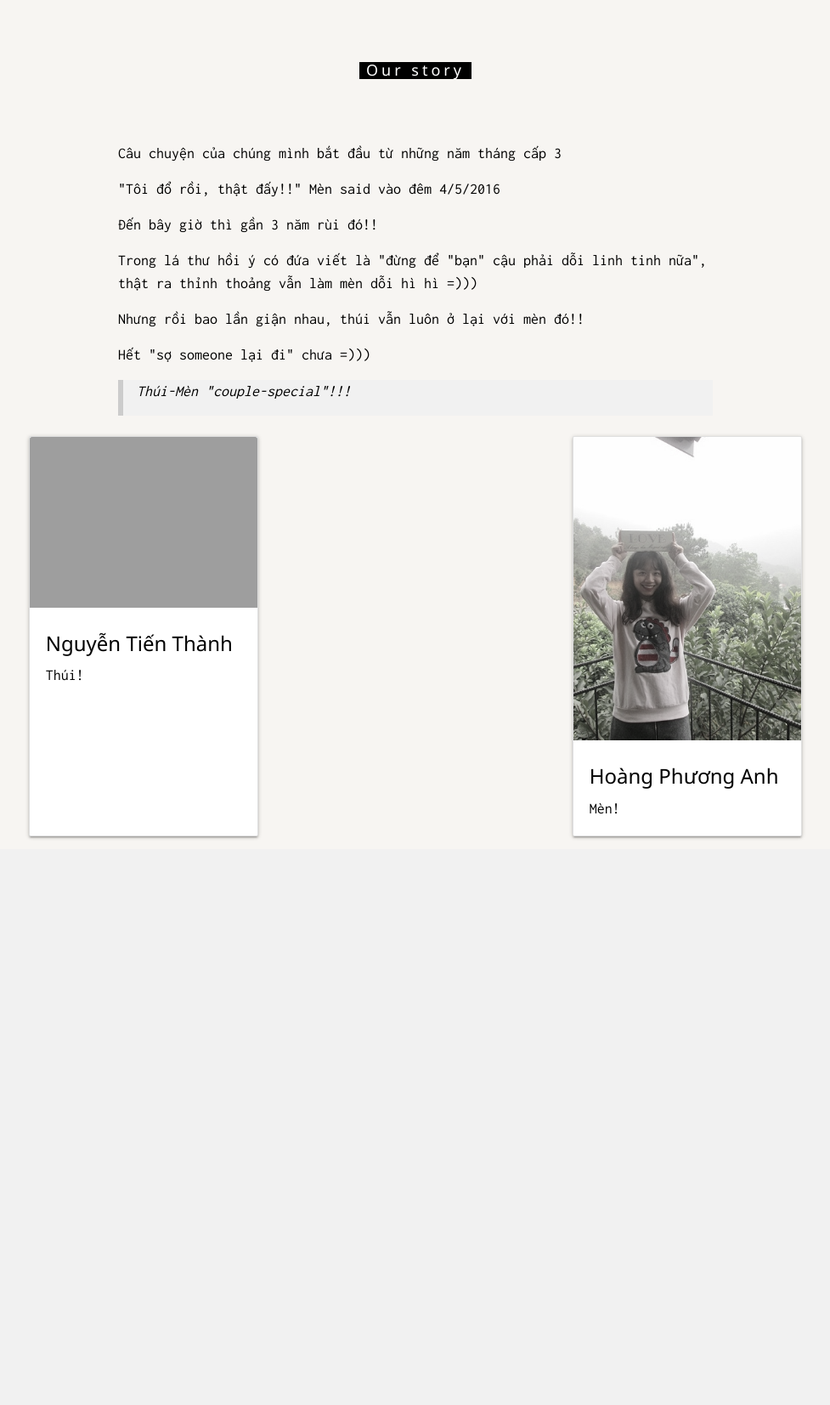
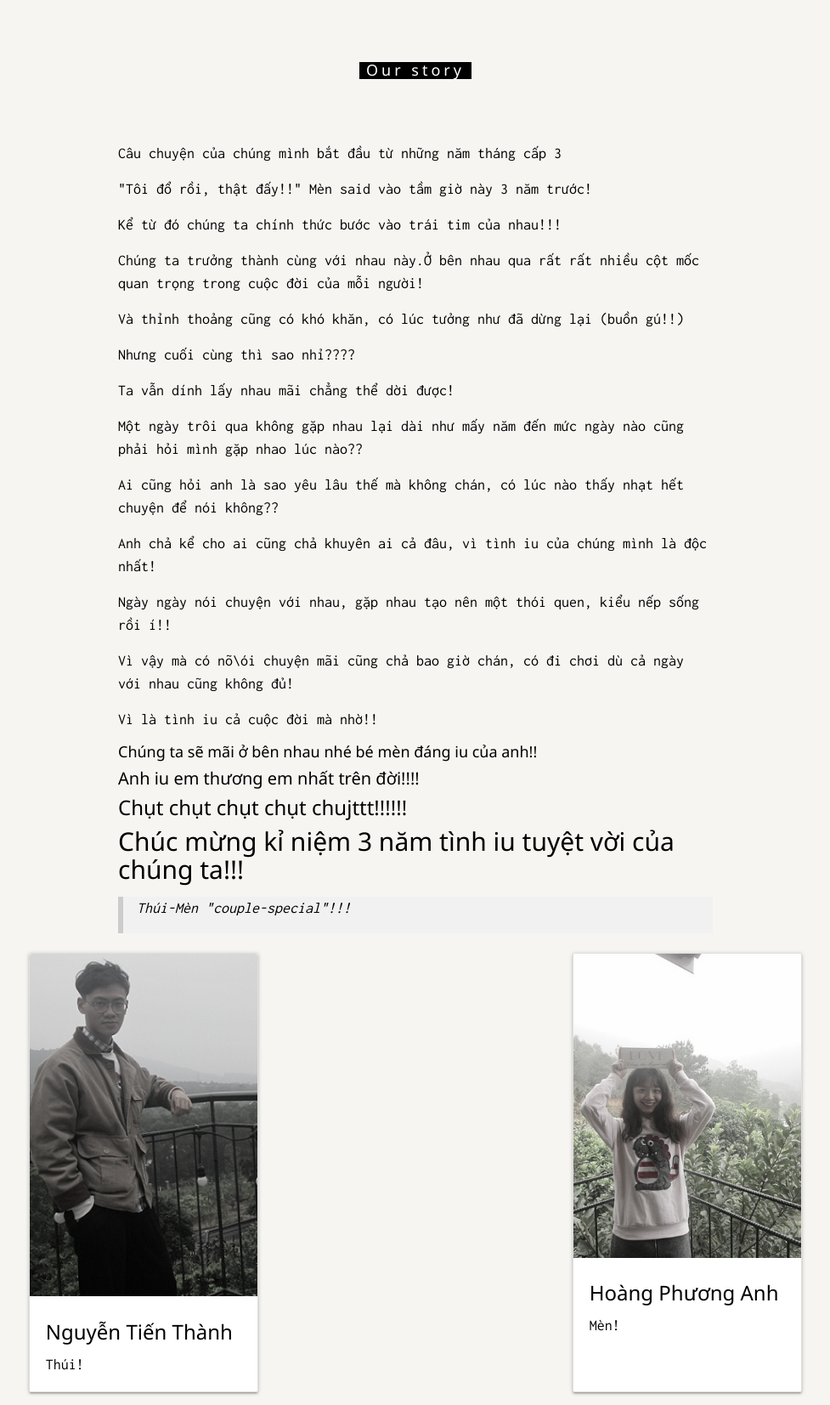
Before and after one commit to paty0504/menprj, a Python web app: template templates/index.html in a window 1280 px wide. Shown: the part 601-2254 px from the top of the page at 85% size, without its empty margins (151-1128 px from the left). Before the commit the page ends 1588 px from the top, so only its background shows below. Run offline with Jinja, Linux system fonts and the light colour scheme; the template is opened without the code that fills it, so the values that code supplies are empty; some libraries are stand-ins or nearby versions; some web fonts are replaced; grey boxes are pictures that could not be loaded.

Commit message:
updateContent

```diff
--- a/templates/index.html
+++ b/templates/index.html
@@ -63,13 +63,23 @@ body, html {
   <div class="w3-content" style="max-width:700px">
     <h5 class="w3-center w3-padding-64"><span class="w3-tag w3-wide">Our story</span></h5>
     <p>Câu chuyện của chúng mình bắt đầu từ những năm tháng cấp 3</p>
-    <p>"Tôi đổ rồi, thật đấy!!" Mèn said vào đêm 4/5/2016</p>
-    <p>Đến bây giờ thì gần 3 năm rùi đó!!</p>
-    <p>Trong lá thư hồi ý có đứa viết là "đừng để "bạn" cậu phải dỗi linh tinh nữa", thật ra thỉnh thoảng vẫn làm mèn dỗi hì hì =)))</p>
-    <p>Nhưng rồi bao lần giận nhau, thúi vẫn luôn ở lại với mèn đó!! </p>
-    <p>Hết "sợ someone lại đi" chưa =))) </p>
-
-
+    <p>"Tôi đổ rồi, thật đấy!!" Mèn said vào tầm giờ này 3 năm trước!</p>
+    <p>Kể từ đó chúng ta chính thức bước vào trái tim của nhau!!!</p>
+    <p>Chúng ta trưởng thành cùng với nhau này.Ở bên nhau qua rất rất nhiều cột mốc quan trọng trong cuộc đời của mỗi người!</p>
+    <p>Và thỉnh thoảng cũng có khó khăn, có lúc tưởng như đã dừng lại (buồn gú!!)</p>
+    <p>Nhưng cuối cùng thì sao nhỉ????</p>
+    <p>Ta vẫn dính lấy nhau mãi chẳng thể dời được!</p>
+    <p> Một ngày trôi qua không gặp nhau lại dài như mấy năm đến mức ngày nào cũng phải hỏi mình gặp nhao lúc nào??</p>
+    <p>Ai cũng hỏi anh là sao yêu lâu thế mà không chán, có lúc nào thấy nhạt hết chuyện để nói không??</p>
+    <p>Anh chả kể cho ai cũng chả khuyên ai cả đâu, vì tình iu của chúng mình là độc nhất!</p>
+    <p>Ngày ngày nói chuyện với nhau, gặp nhau tạo nên một thói quen, kiểu nếp sống rồi í!!</p>
+    <p>Vì vậy mà có nõ\ói chuyện mãi cũng chả bao giờ chán, có đi chơi dù cả ngày với nhau cũng không đủ!</p>
+    <p>Vì là tình iu cả cuộc đời mà nhờ!!</p>
+    <h5> Chúng ta sẽ mãi ở bên nhau nhé bé mèn đáng iu của anh!! </h5>
+    <h4> Anh iu em thương em nhất trên đời!!!!</h4>
+    <h3>Chụt chụt chụt chụt chujttt!!!!!!</h3>
+    <h2>Chúc mừng kỉ niệm 3 năm tình iu tuyệt vời của chúng ta!!!</h2>
+    <p></p>
     <p></p>
     <div class="w3-panel w3-leftbar w3-light-grey">
       <p><i>Thúi-Mèn "couple-special"!!!</i></p>
@@ -82,7 +92,7 @@ body, html {
 <!-- Menu Container -->
 <div class="w-100 d-flex justify-content-around" >
   <div class="card" style="width: 18rem;">
-  <img class="card-img-top" src="../static/image/thuibg.JPG" >
+  <img class="card-img-top" src="../static/image/thuibg.png" >
   <div class="card-body">
     <h5 class="card-title">Nguyễn Tiến Thành</h5>
     <p class="card-text">Thúi!</p>
```
